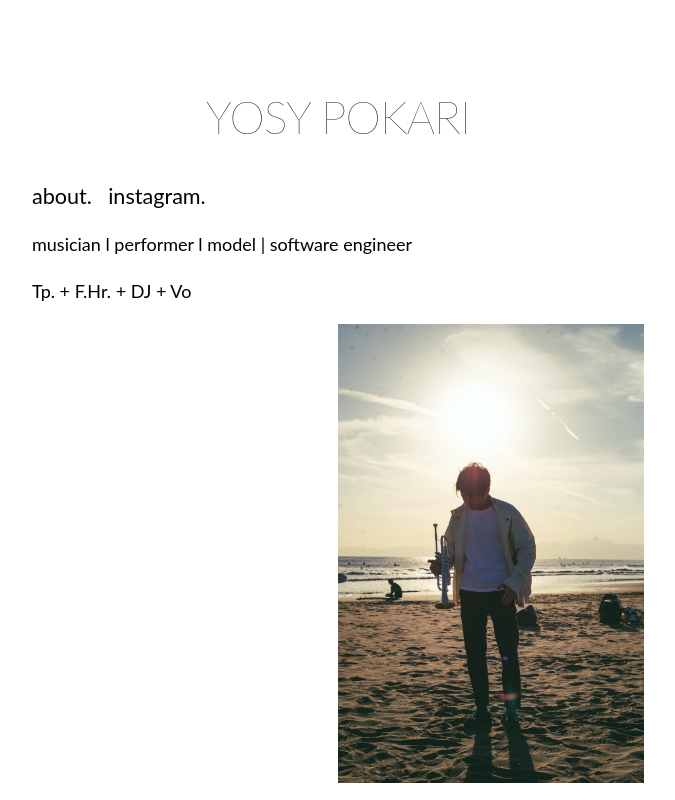
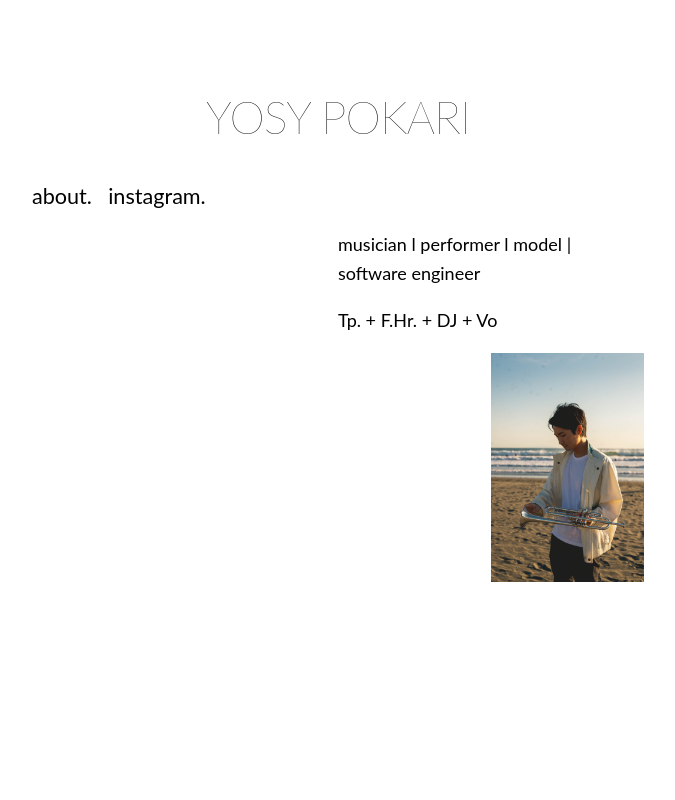
Before and after one commit to pokaryosy/mypage, a Next.js app: page /about in a window 1280 px wide. Shown: the whole page, without its empty margins (302-977 px from the left). Built offline with nearby package versions, Linux system fonts and the light colour scheme.

Commit message:
50 commits

```diff
--- a/pages/about.js
+++ b/pages/about.js
@@ -24,7 +24,7 @@ export default function Page({ children, home }) {
                 <a href="https://www.instagram.com/pokaryosy/">instagram.</a>&emsp;
             </section>
                 <section>
-                    <body>
+                    <body className={`${utilStyles.artistphoto}`}>
                         <p>musician l performer l model | software engineer</p>
                         <p>Tp. + F.Hr. + DJ + Vo</p>
                         <img
--- a/styles/utils.module.css
+++ b/styles/utils.module.css
@@ -60,3 +60,8 @@
     width: 50%;
     height: auto;
   }
+
+  .topline{
+    display:inline-block;
+    vertical-align:top;
+  }
```
Also changed, not shown: public/images/profile.jpg.
